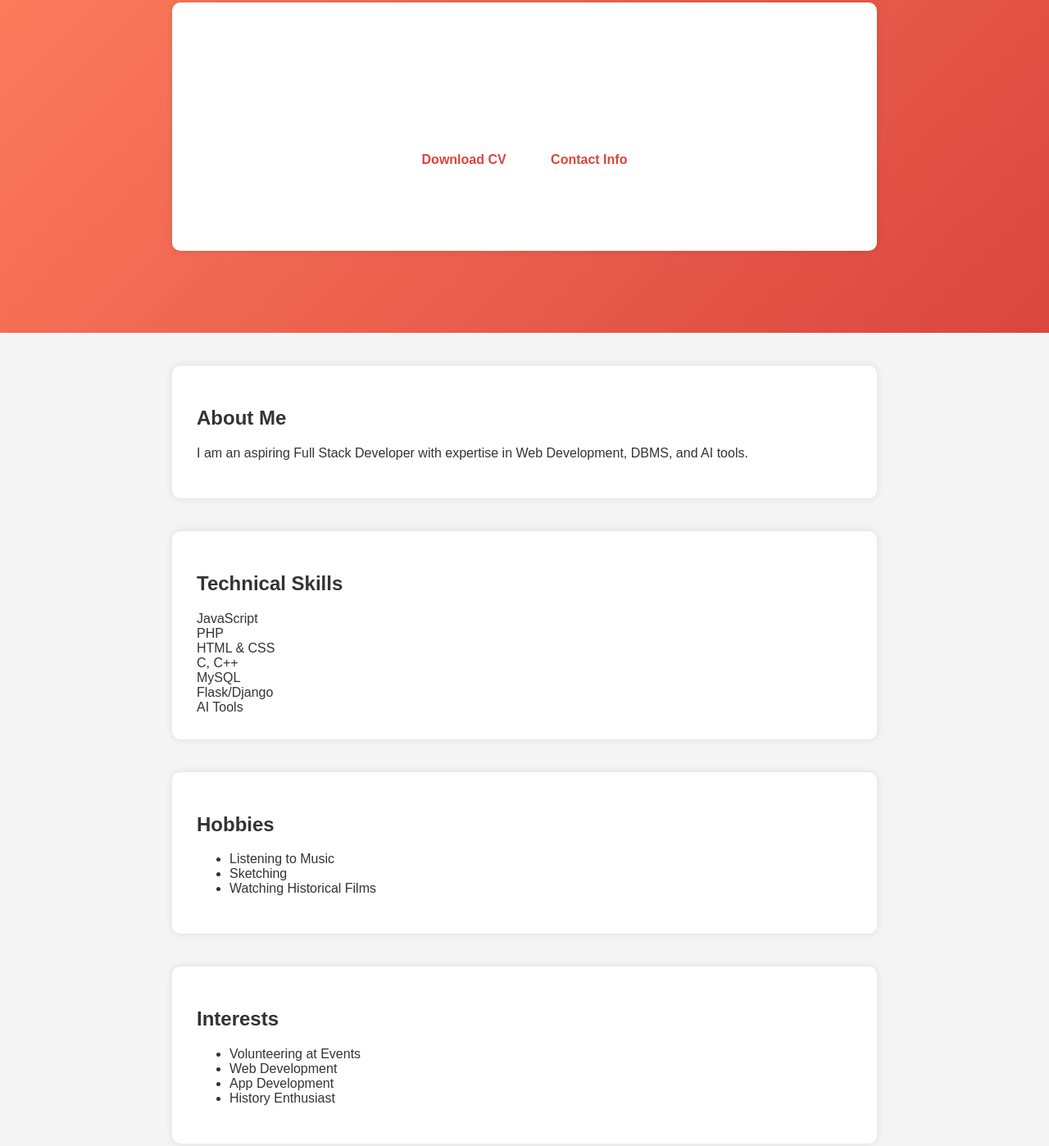
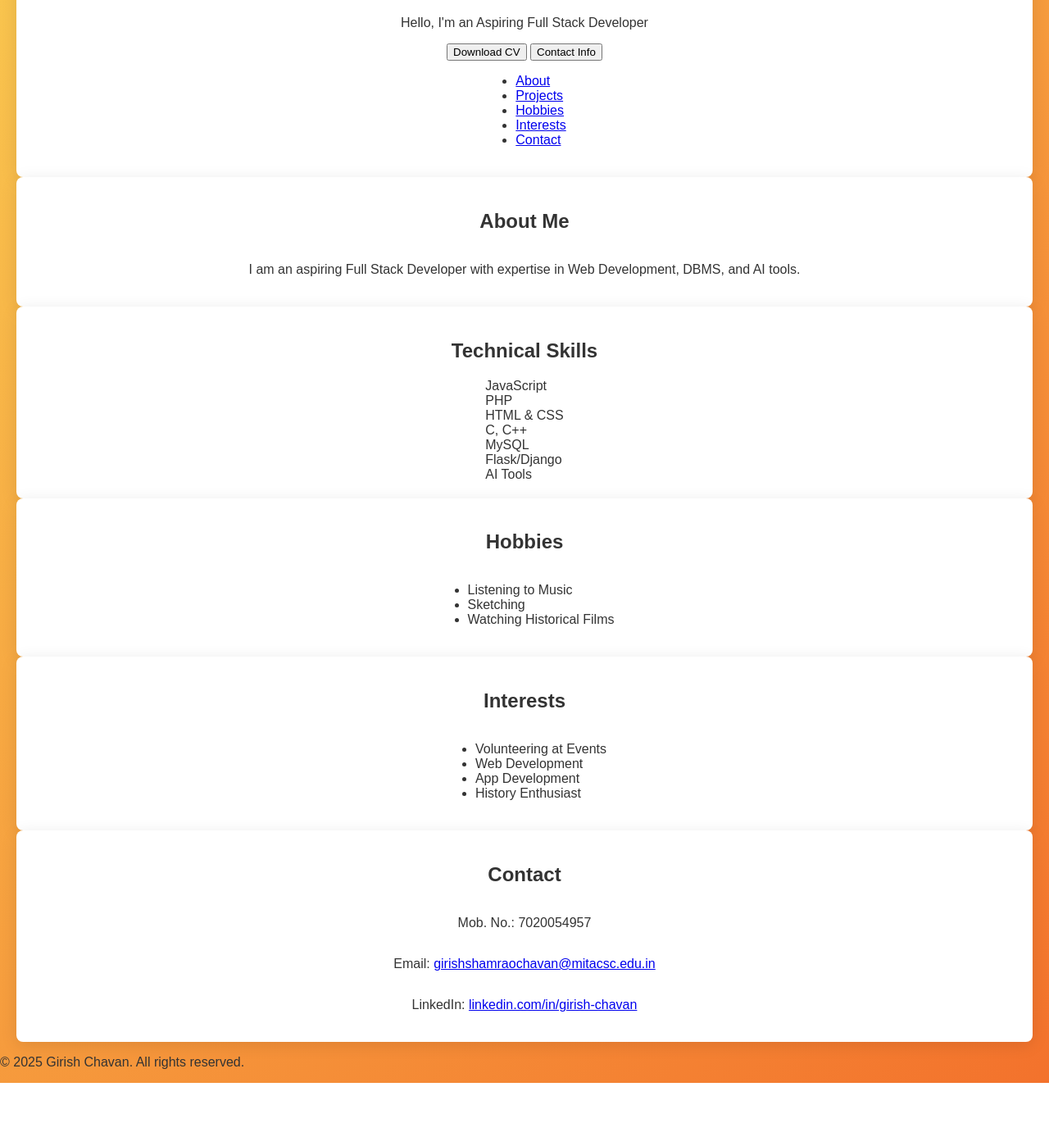
Before and after one commit to Gcalaone2005/GirishChavan-Portfolio, a plain HTML site: page index.html in a window 1280 px wide. Shown: the part 97-1495 px from the top of the page at 82% size. After the commit the page ends 1418 px from the top, so only its background shows below. Drawn offline with Linux system fonts and the light colour scheme.

Commit message:
Update styles.css'

```diff
--- a/styles.css
+++ b/styles.css
@@ -2,125 +2,99 @@
 body {
     font-family: 'Arial', sans-serif;
     margin: 0;
-    padding: 0;
-    background-color: #f4f4f4;
+    background: linear-gradient(135deg, #f9c74f 0%, #f3722c 100%);
     color: #333;
 }
 
-/* Header Section */
-header {
-    background: linear-gradient(135deg, #ff7e5f, #d9463e);
-    color: white;
-    text-align: center;
-    padding: 60px 20px;
-    position: relative;
+.container {
+    display: flex;
+    justify-content: center;
+    align-items: center;
+    flex-direction: column;
+    max-width: 1200px;
+    margin: auto;
+    padding: 20px;
+    background: white;
+    border-radius: 8px;
+    box-shadow: 0 4px 20px rgba(0, 0, 0, 0.1);
 }
 
-/* Ensure the header text is visible */
-header h1 {
-    font-size: 2.5em;
-    margin-bottom: 10px;
-    color: white; /* Ensure text is visible */
+/* Header Styles */
+.header {
+    text-align: center;
 }
 
-header p {
-    font-size: 1.2em;
-    color: white; /* Ensure text is visible */
+.header h1 {
+    font-size: 2.5rem;
+    margin-top: 0;
 }
 
-/* Profile Image */
-.profile-img {
-    width: 150px;
-    height: 150px;
-    border-radius: 50%;
-    object-fit: cover;
-    border: 4px solid white;
-    margin-top: 15px;
-}
-
-/* Buttons in Header */
-.contact-info {
+.header nav {
     margin-top: 20px;
 }
 
-.contact-info button {
-    background: white;
-    color: #d9463e;
-    border: none;
-    padding: 10px 15px;
-    margin: 10px;
-    cursor: pointer;
-    border-radius: 5px;
-    font-size: 1em;
+.header nav a {
+    margin: 0 15px;
+    text-decoration: none;
+    color: #333;
     font-weight: bold;
-    transition: background 0.3s ease;
 }
 
-.contact-info button:hover {
-    background: #ffe0d4;
+/* Profile Section */
+.profile {
+    display: flex;
+    align-items: center;
+    flex-direction: column;
+    margin-top: 30px;
 }
 
-/* Sections */
-.container {
-    max-width: 800px;
-    margin: 40px auto;
-    padding: 30px;
-    background: white;
-    border-radius: 10px;
-    box-shadow: 0px 0px 10px rgba(0, 0, 0, 0.1);
+.profile img {
+    border-radius: 50%;
+    width: 150px;
+    height: 150px;
+    object-fit: cover;
+    border: 4px solid #f9c74f;
 }
 
-/* Navigation Bar */
-nav ul {
-    list-style-type: none;
-    padding: 0;
-    margin-top: 15px;
+.profile h2 {
+    margin: 15px 0 5px 0;
+    font-size: 2rem;
+}
+
+.profile h3 {
+    color: #555;
+    font-size: 1.2rem;
+}
+
+/* Button Styles */
+.buttons {
+    margin-top: 20px;
+}
+
+.button {
+    background-color: #f3722c;
+    color: white;
+    border: none;
+    padding: 10px 20px;
+    margin: 0 5px;
+    border-radius: 5px;
+    font-size: 1rem;
+    cursor: pointer;
+    transition: background 0.3s;
+}
+
+.button:hover {
+    background-color: #d95d00;
+}
+
+/* Footer Style */
+.footer {
+    margin-top: 40px;
     text-align: center;
 }
 
-nav ul li {
-    display: inline;
-    margin: 10px;
+.footer a {
+    color: #333;
+    margin: 0 10px;
+    font-size: 1.2rem;
 }
-
-nav ul li a {
-    text-decoration: none;
-    color: white;
-    font-weight: bold;
-    font-size: 1.1em;
-    padding: 8px 12px;
-    border-radius: 5px;
-    transition: background 0.3s;
-}
-
-nav ul li a:hover {
-    background: rgba(255, 255, 255, 0.2);
-}
-
-/* Contact Section */
-#contact p {
-    text-align: center;
-    font-size: 1.1em;
-    font-weight: bold;
-    color: #333;
-}
-
-#contact a {
-    color: #d9463e;
-    font-weight: bold;
-    text-decoration: none;
-}
-
-#contact a:hover {
-    text-decoration: underline;
-}
-
-/* Footer */
-footer {
-    text-align: center;
-    padding: 20px;
-    background: #222;
-    color: white;
-    margin-top: 20px;
-    font-size: 0.9em;
-}
```
